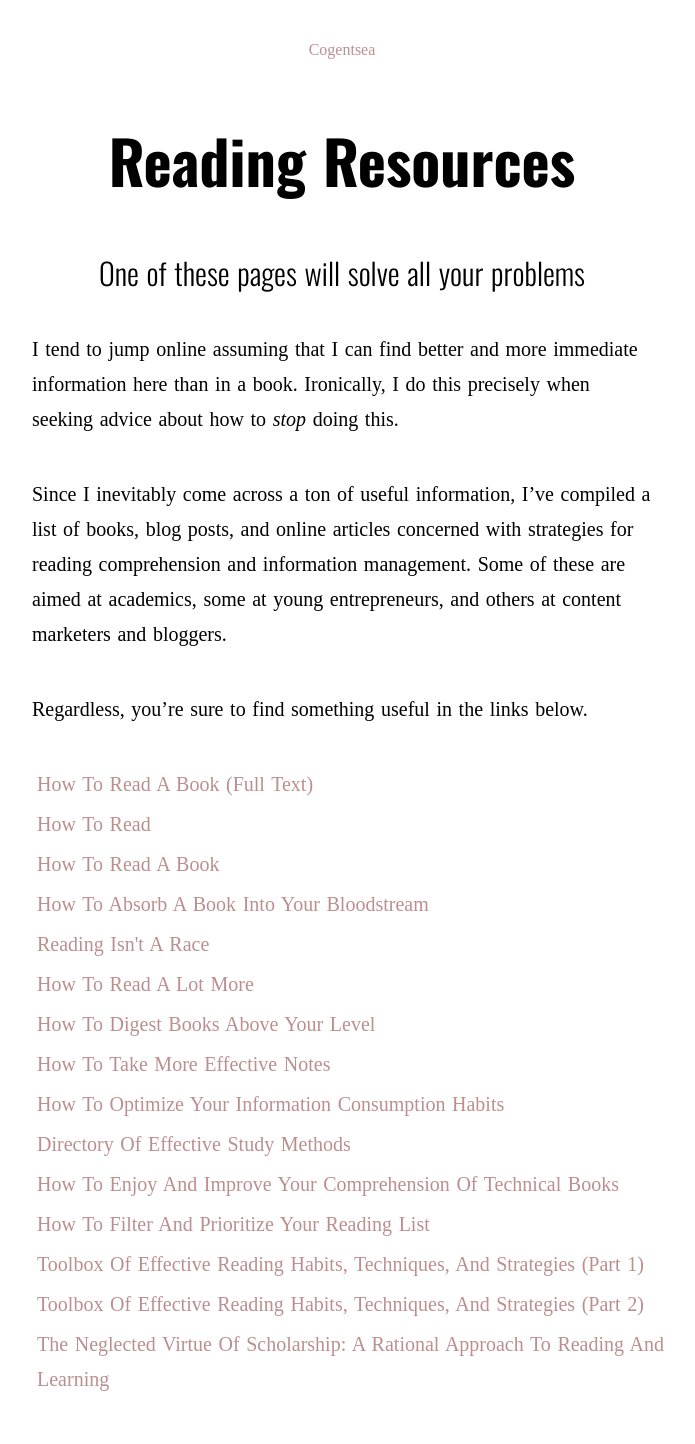
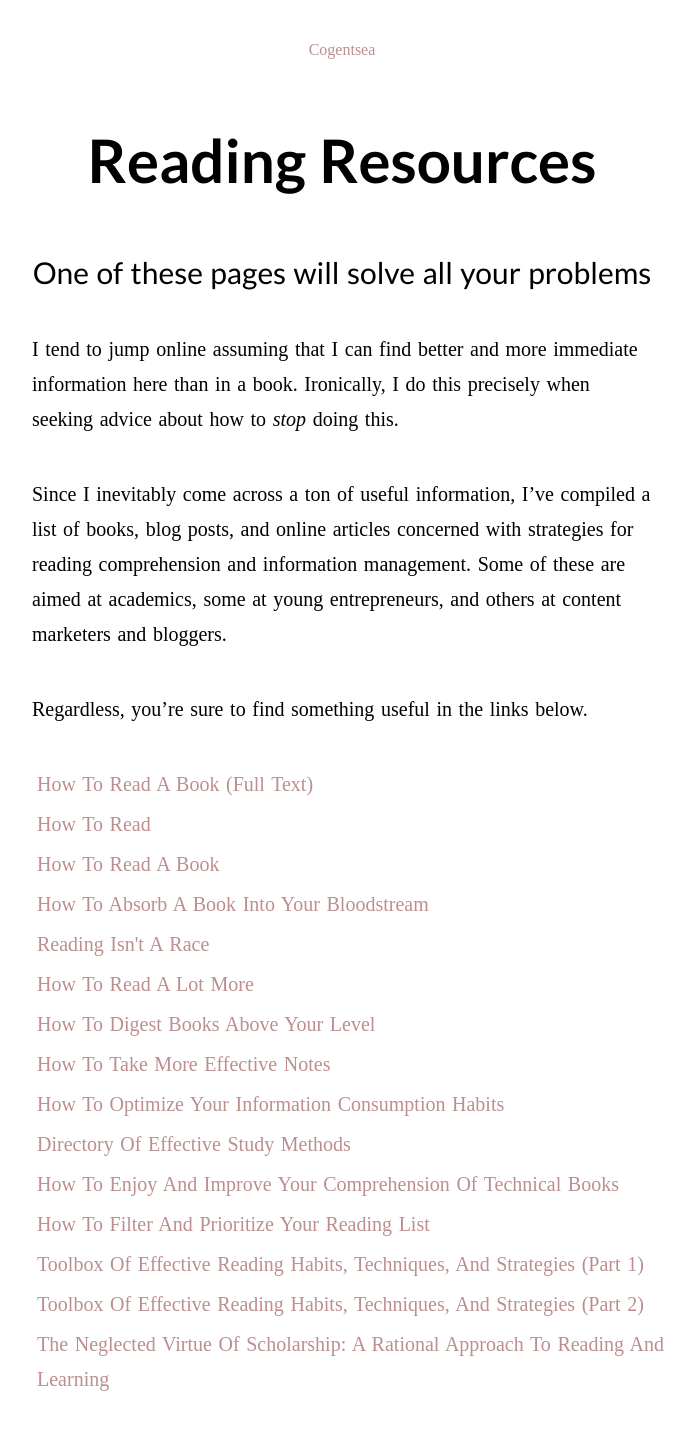
Before and after one commit to jacksoncusick/cogentsea, a Jekyll site: the page built from _posts/2014-09-24-reading-resources.html, in a window 1280 px wide. Shown: the whole page, without its empty margins (298-993 px from the left). Built offline with Jekyll 4.4.1, drawn with Linux system fonts in a browser that asks for light colours; some web fonts are replaced.

Commit message:
Update og_main.css

```diff
--- a/stylesheets/og_main.css
+++ b/stylesheets/og_main.css
@@ -2,8 +2,7 @@
 
 @import url(https://fonts.googleapis.com/css?family=Playfair+Display:400,400italic,700,700italic);
 
-@import url(http://fonts.googleapis.com/css?family=Oswald:400,700,300);
-
+@import url(https://fonts.googleapis.com/css?family=Lato:400,700,400italic,700italic);
 
 
 
@@ -32,7 +31,7 @@
 }
 
 h1, h2, h3 {
-	font-family: 'Oswald', serif;
+	font-family: 'Lato', serif;
 	color: #000000;
 	text-align: center;
 }
```
